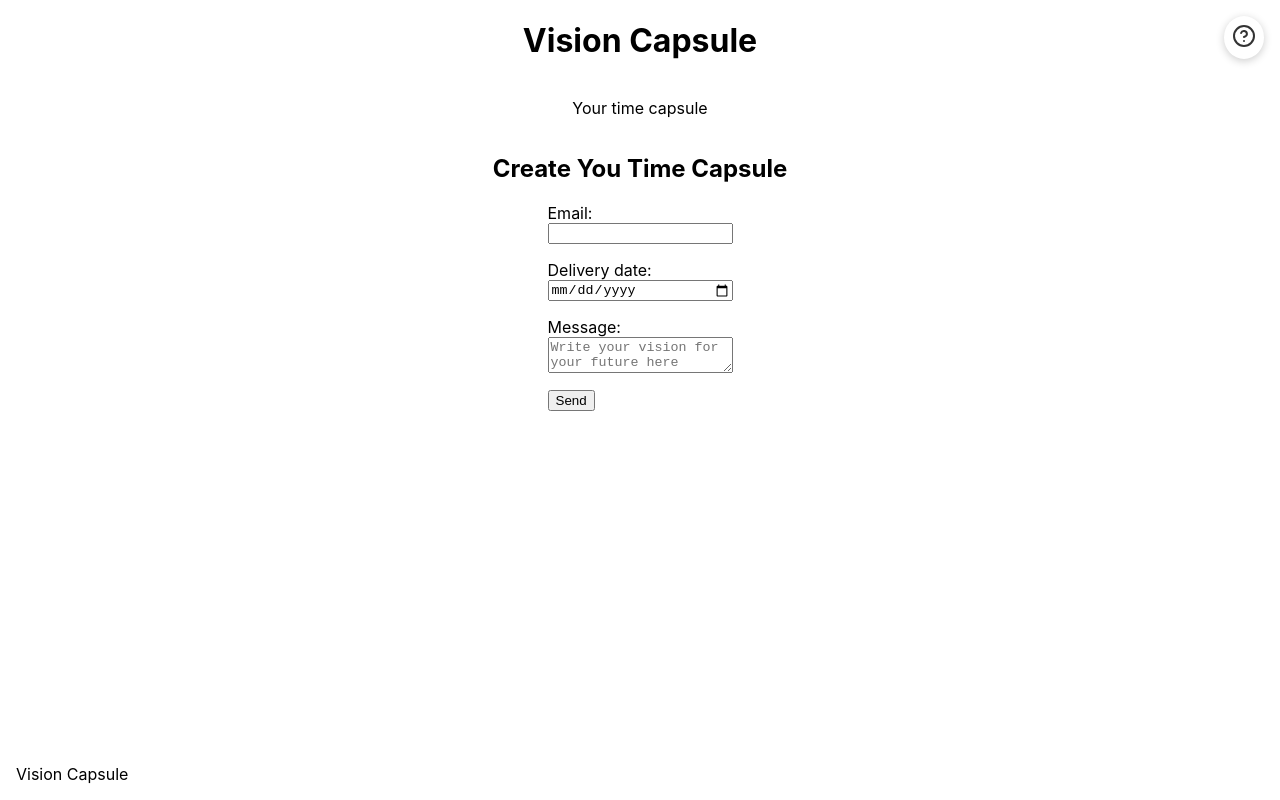
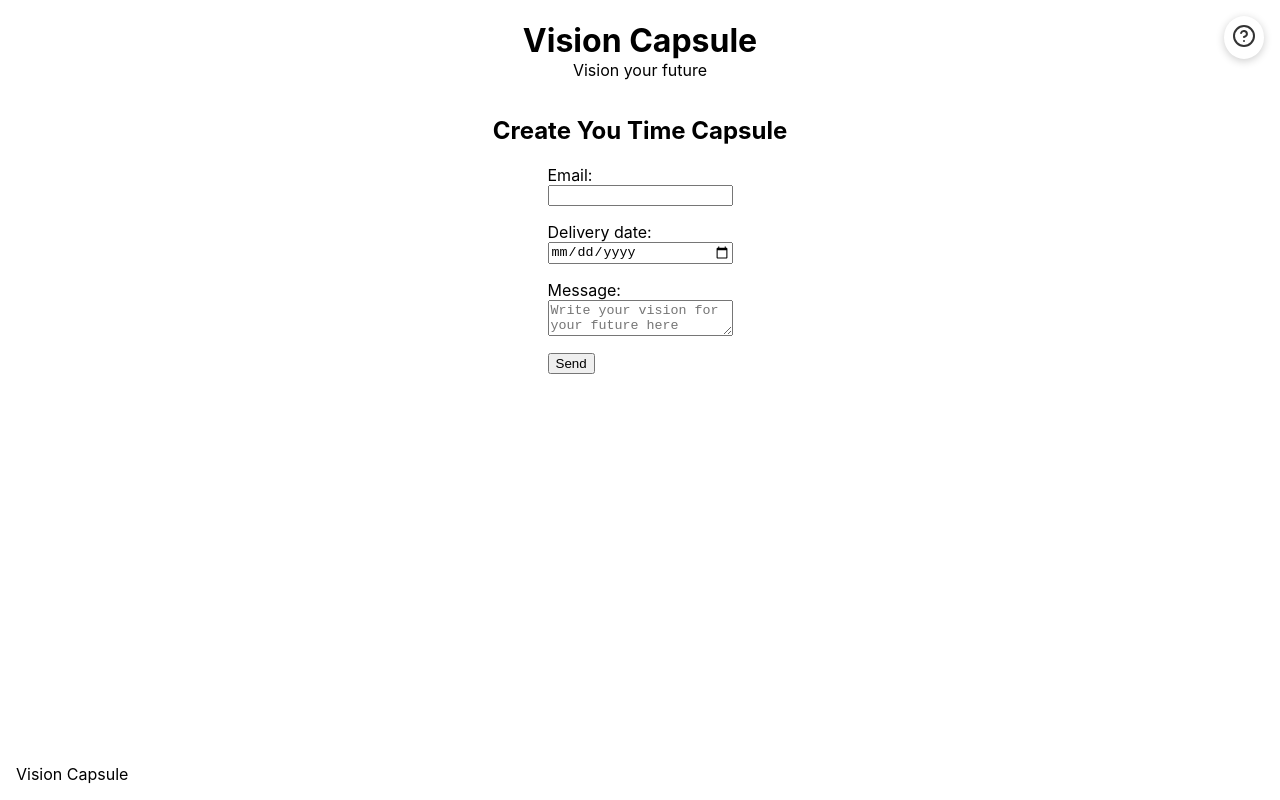
Before and after one commit to AmandaLyckenius/TimeCapsule-frontend, a React (Create React App) app: page / in a window 1280 px wide. Built offline with nearby package versions, Linux system fonts and the light colour scheme.

Commit message:
Add: css to header component

```diff
--- a/src/components/Header.css
+++ b/src/components/Header.css
@@ -3,4 +3,13 @@ header {
     flex-direction: column;
     justify-content: center;
     align-items: center;
+    gap: 0px;
 }
+
+header h1 {
+    margin-bottom: 0;
+}
+
+header p {
+    margin-top: 0;
+}
--- a/src/components/Header.tsx
+++ b/src/components/Header.tsx
@@ -4,7 +4,7 @@ const Header = () => {
     return(
         <header>
             <h1>Vision Capsule</h1>
-            <p>Your time capsule </p>
+            <p>Vision your future </p>
         </header>
     )
 }
```
